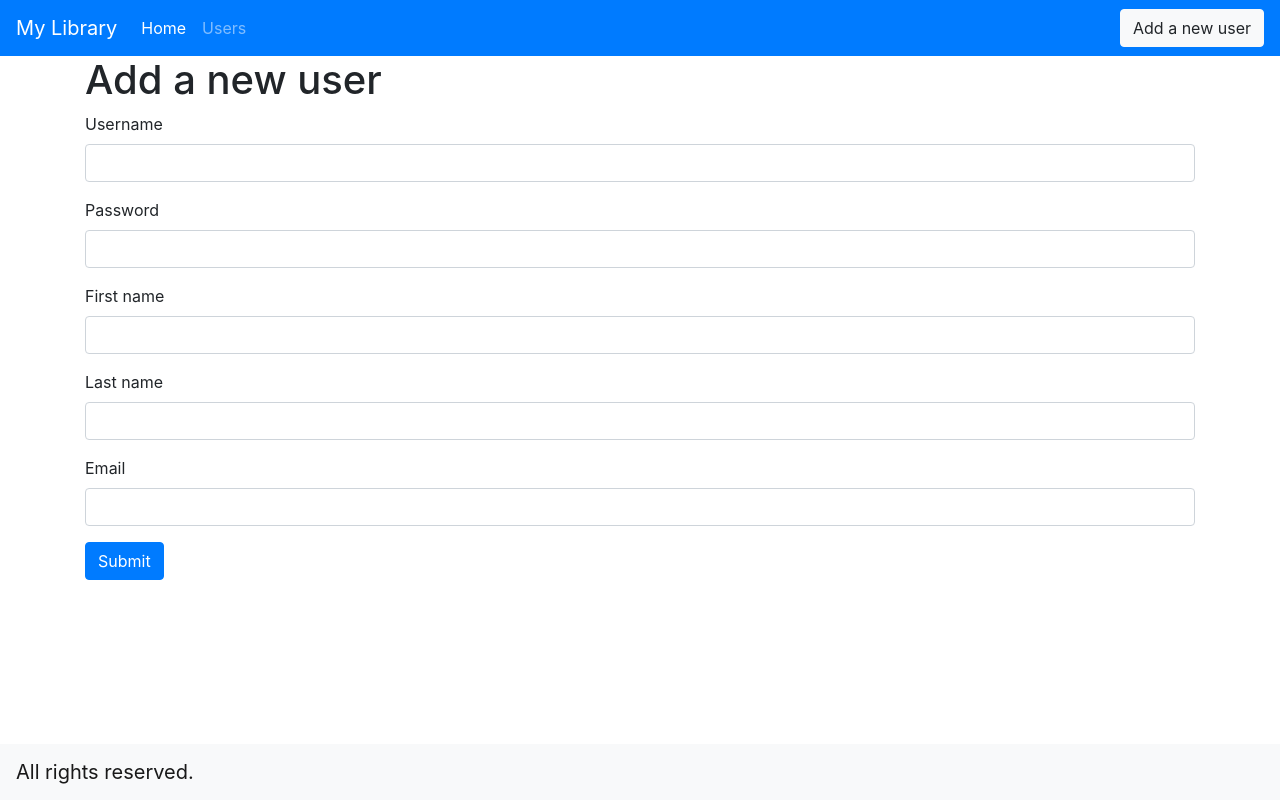
After one commit to WSU-2018-WEB3430-FALL/books2-inclass, a Node server app: page /users/new in a window 1280 px wide. The commit adds this page. Run offline with Node 20, Linux system fonts and the light colour scheme; some libraries are stand-ins or nearby versions.

Commit message:
After thu 11-18

```diff
--- /dev/null
+++ b/app/controllers/users.controller.js
@@ -0,0 +1,69 @@
+let express = require('express');
+let router = express.Router();
+let {User} = require("../models/schemas");
+
+/* GET /users/ -> index.ejs */
+router.get('/', function(req, res, next) {
+  User.find().exec((err, users) => {
+    console.log(users);
+      res.render('layout', { title: 'My Library', content: "users/index", users });
+  })
+});
+
+/* GET  /users/new -> new.ejs */
+router.get('/new', function(req, res, next) {
+  res.render('layout', { title: 'My Library', content: "users/new", errors: {}, user: {}});
+});
+
+/* GET /posts/:id -> view.ejs */
+// router.get('/:id', function(req, res, next) {
+//   Post.findById(req.params.id, (err, post) => {
+//       res.render('layout', { title: 'My Blog', content: "posts/view", post });
+//   })
+// });
+
+/* GET  /users/create */
+router.post('/create', function(req, res, next) {
+  new User(req.body).save((err) =>{
+      if(err){
+        res.render('layout', { title: 'My Library', content: "users/new", errors: err.errors, user: req.body });
+      }else {
+        req.flash('success', "User has been created successfully.");
+        res.redirect(301, "/users/");
+      }
+  })
+});
+
+/* GET  /users/:id/edit -> edit.ejs */
+router.get('/:id/edit', function(req, res, next) {
+  User.findById(req.params.id, (err, user) => {
+    if(err){
+      res.render('layout', { title: 'My Library', content: "users/edit", errors: err.errors, user });
+    }else{
+      res.render('layout', { title: 'My Library', content: "users/edit", errors: {}, user });
+    }
+  })
+});
+
+/* GET  /users/:id/update */
+router.post('/:id/update', function(req, res, next) {
+  User.findById(req.params.id, (err, user) => {
+    Object.assign(user, req.body);
+    user.save((err) =>{
+      if(err){
+        res.render('layout', { title: 'My Library', content: "users/edit", errors: err.errors, user });
+      }else{
+        res.redirect(301, "/users/");
+      }
+    });
+  });
+});
+
+/* post  /users/:id/delete */
+router.post('/:id/delete', function(req, res, next) {
+  User.findByIdAndRemove(req.params.id, (err) => {
+    res.redirect(301, "/users/");
+  });
+});
+
+module.exports = router;
--- /dev/null
+++ b/app/views/books/index.ejs
@@ -0,0 +1,6 @@
+<app-root></app-root>
+<script type="text/javascript" src="/ng/runtime.js"></script>
+<script type="text/javascript" src="/ng/polyfills.js"></script>
+<script type="text/javascript" src="/ng/styles.js"></script>
+<script type="text/javascript" src="/ng/vendor.js"></script>
+<script type="text/javascript" src="/ng/main.js"></script>
--- a/app/views/layout.ejs
+++ b/app/views/layout.ejs
@@ -18,10 +18,10 @@
               <a class="nav-link" href="/">Home <span class="sr-only">(current)</span></a>
             </li>
             <li class="nav-item">
-              <a class="nav-link" href="/posts">Posts</a>
+              <a class="nav-link" href="/users">Users</a>
             </li>
           </ul>
-          <a class="btn btn-light my-2 my-sm-0" href="/posts/new">Add a new post</a>
+          <a class="btn btn-light my-2 my-sm-0" href="/users/new">Add a new user</a>
         </div>
       </nav>
     </header>
--- /dev/null
+++ b/app/views/users/_form.ejs
@@ -0,0 +1,40 @@
+<div class="form-group">
+  <label for="username">Username</label>
+  <input type="text" class="form-control <%= errors.username ? 'is-invalid' : '' %>" name="username" id="username" value="<%= user.username %>">
+  <div class="invalid-feedback">
+    <%= (errors.username || {}).message %>
+  </div>
+</div>
+<div class="form-group">
+  <label for="password">Password</label>
+  <input type="password" class="form-control <%= errors.password ? 'is-invalid' : '' %>" name="password" id="password"
+    value="">
+  <div class="invalid-feedback">
+    <%= (errors.password || {}).message %>
+  </div>
+</div>
+<div class="form-group">
+  <label for="firstName">First name</label>
+  <input type="text" class="form-control <%= errors.firstName ? 'is-invalid' : '' %>" name="firstName" id="firstName"
+    value="<%= user.firstName %>">
+  <div class="invalid-feedback">
+    <%= (errors.firstName || {}).message %>
+  </div>
+</div>
+
+<div class="form-group">
+  <label for="lastName">Last name</label>
+  <input type="text" class="form-control <%= errors.lastName ? 'is-invalid' : '' %>" name="lastName" id="lastName"
+    value="<%= user.lastName %>">
+  <div class="invalid-feedback">
+    <%= (errors.lastName || {}).message %>
+  </div>
+</div>
+<div class="form-group">
+  <label for="email">Email</label>
+  <input type="text" class="form-control <%= errors.email ? 'is-invalid' : '' %>" name="email" id="email" value="<%= user.email %>">
+  <div class="invalid-feedback">
+    <%= (errors.email || {}).message %>
+  </div>
+</div>
+<button type="submit" class="btn btn-primary">Submit</button>
--- /dev/null
+++ b/app/views/users/edit.ejs
@@ -0,0 +1,4 @@
+<h1>Edit a post</h1>
+<form action="/users/<%= user._id %>/update" method="post">
+  <%- include("_form") %>
+</form>
--- /dev/null
+++ b/app/views/users/new.ejs
@@ -0,0 +1,5 @@
+  <h1>Add a new user</h1>
+
+  <form action="/users/create" method="post">
+    <%- include("_form") %>
+  </form>
--- a/config/routes.js
+++ b/config/routes.js
@@ -1,4 +1,4 @@
 module.exports = function(app){
   app.use('/', require('../app/controllers/index.controller'));
-  app.use('/posts', require('../app/controllers/posts.controller'));
+  app.use('/users', require('../app/controllers/users.controller'));
 }
```
Also changed, not shown: app/controllers/index.controller.js (+12 -1 lines), app/controllers/posts.controller.js (deleted, +0 -78 lines), app/models/schemas.js (+12 -0 lines), app/views/index.ejs (+23 -6 lines), app/views/posts/edit.ejs (deleted, +0 -21 lines), app/views/posts/index.ejs (deleted, +0 -28 lines), app/views/posts/new.ejs (deleted, +0 -25 lines), app/views/users/index.ejs (added, +37 -0 lines), app/views/users/view.ejs (renamed from app/views/posts/view.ejs).
